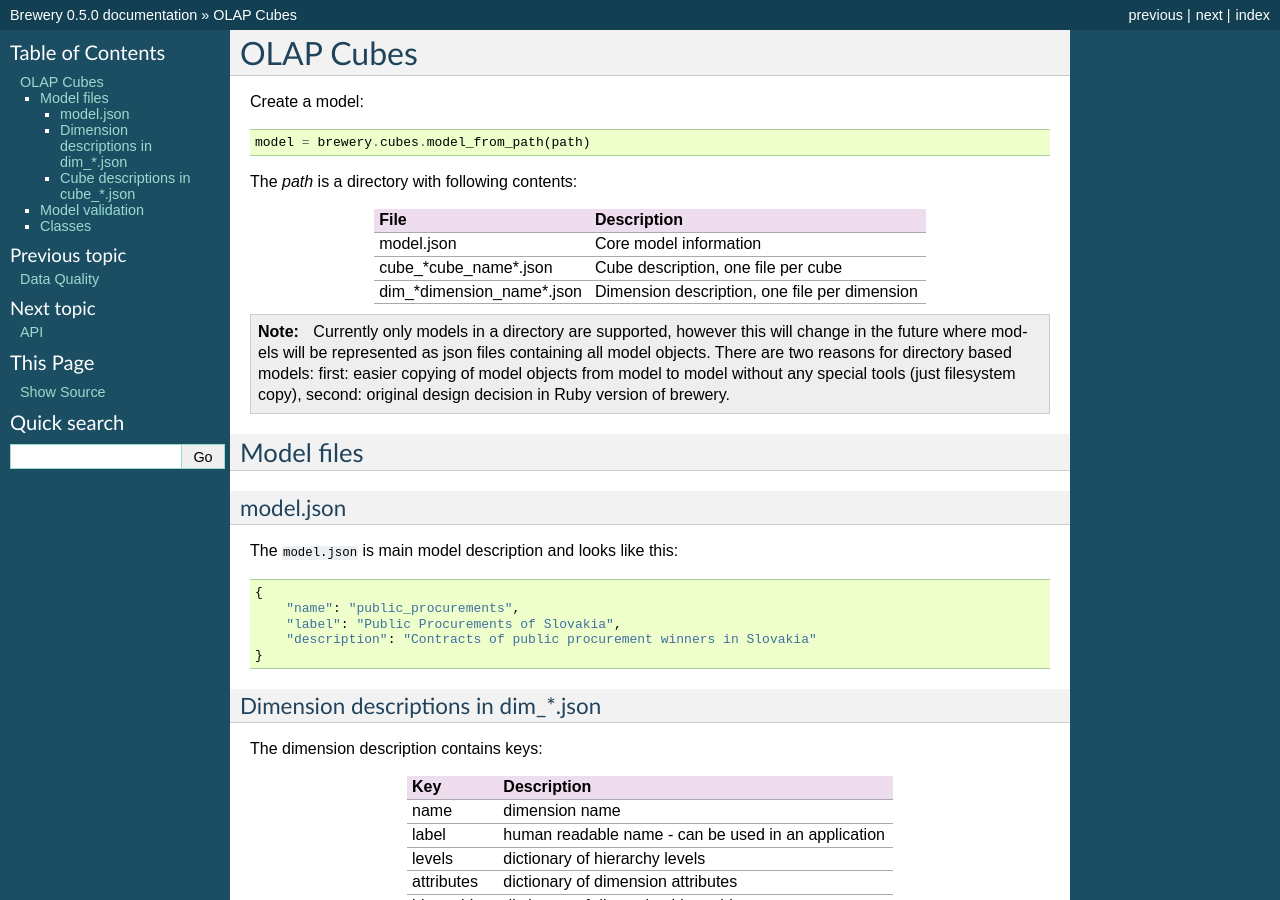
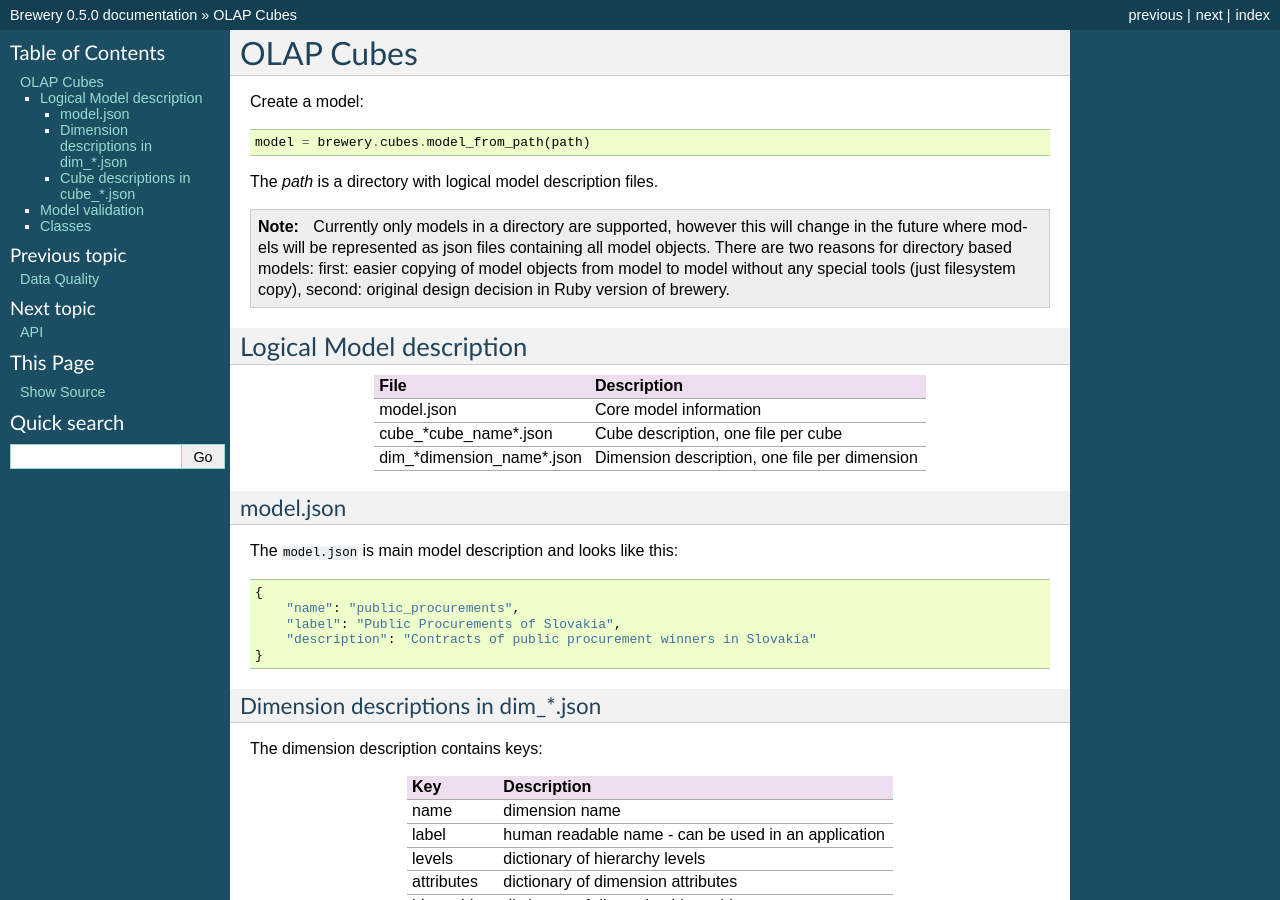
Before and after one commit to Stiivi/brewery, a Sphinx documentation site: the page built from doc/cubes.rst, in a window 1280 px wide and 900 px high. Built offline with Sphinx 7.4.7, drawn with Linux system fonts in a browser that asks for light colours; some of the changed lines change nothing that is shown.

Commit message:
minor doc fixes

```diff
--- a/doc/cubes.rst
+++ b/doc/cubes.rst
@@ -5,7 +5,18 @@ Create a model::
 
     model = brewery.cubes.model_from_path(path)
 
-The *path* is a directory with following contents:
+The *path* is a directory with logical model description files.
+
+.. note::
+    Currently only models in a directory are supported, however this will change in the future
+    where models will be represented as json files containing all model objects. There are two
+    reasons for directory based models: first: easier copying of model objects from model to model
+    without any special tools (just filesystem copy), second: original design decision in Ruby
+    version of brewery.
+
+Logical Model description
+=========================
+
 
 ========================== =============================================
 File                       Description
@@ -15,15 +26,6 @@ cube_*cube_name*.json      Cube description, one file per cube
 dim_*dimension_name*.json  Dimension description, one file per dimension
 ========================== =============================================
 
-.. note::
-    Currently only models in a directory are supported, however this will change in the future
-    where models will be represented as json files containing all model objects. There are two
-    reasons for directory based models: first: easier copying of model objects from model to model
-    without any special tools (just filesystem copy), second: original design decision in Ruby
-    version of brewery.
-
-Model files
-===========
 
 model.json
 ----------
```
